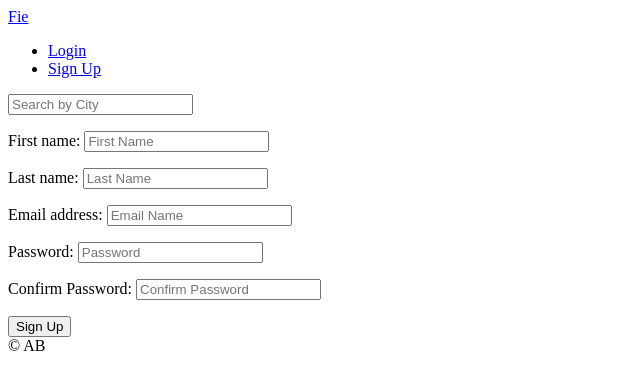
After one commit to bismarkstoney/clone-airbnb, a Django app: page /users/sigup in a window 1280 px wide. The commit adds this page. Shown: the top 390 px of the page, without its empty margins (0-640 px from the left). Run offline with Django 4.2, Linux system fonts and the light colour scheme; parts of the project's set-up code (start-up, migrations or seed data) failed here and were passed over.

Commit message:
added login, signup, lougout and email setup

```diff
--- a/config/urls.py
+++ b/config/urls.py
@@ -7,6 +7,7 @@ from django.conf.urls.static import static
 urlpatterns = [
     path('', include('core.urls', namespace='core')),
     path('rooms/',include('rooms.urls', namespace='rooms') ),
+    path('users/', include('users.urls', namespace='users')),
     path('admin/', admin.site.urls),
 
 
--- a/manage.py
+++ b/manage.py
@@ -2,7 +2,7 @@
 """Django's command-line utility for administrative tasks."""
 import os
 import sys
-
+import dotenv
 
 def main():
     """Run administrative tasks."""
@@ -19,4 +19,5 @@ def main():
 
 
 if __name__ == '__main__':
+    dotenv.read_dotenv()
     main()
--- a/templates/partials/header.html
+++ b/templates/partials/header.html
@@ -1,5 +1,12 @@
 
     <a href="{% url 'core:home' %}">Fie</a>
     <ul>
-        <li><a href="#">Login</a></li>
+    {% if user.is_authenticated %}
+      <li> <a href="{% url 'users:logout' %} ">Logout</a></li>
+      {% else %}
+      <li><a href="{% url 'users:login' %}">Login</a></li>
+      <li><a href="{% url 'users:signup' %}"> Sign Up</a></li>
+    {% endif %}
+
+
     </ul>
--- /dev/null
+++ b/templates/users/signup.html
@@ -0,0 +1,14 @@
+{% extends 'base.html' %}
+
+{% block page_name %}Sign Up{% endblock page_name %}
+
+{% block content %}
+<form action=" {% url 'users:signup' %}"  method='POST'>
+
+    {% csrf_token %}
+
+    {{form.as_p}}
+    <button>Sign Up</button>
+</form>
+
+{% endblock content %}
--- /dev/null
+++ b/users/forms.py
@@ -0,0 +1,65 @@
+
+from cProfile import label
+from django import forms
+from .models import User
+
+
+class LoginForm(forms.Form):
+    email=forms.EmailField()
+    password=forms.CharField(widget=forms.PasswordInput)
+    def clean(self):
+        email = self.cleaned_data.get("email")
+        password = self.cleaned_data.get("password")
+        try:
+            user = User.objects.get(email=email)
+            if user.check_password(password):
+                return self.cleaned_data
+            else:
+                self.add_error("password", forms.ValidationError("Password is wrong"))
+        except User.DoesNotExist:
+            self.add_error("email", forms.ValidationError("User does not exist"))
+
+
+
+class SignUpForm(forms.ModelForm):
+    class Meta:
+        model = User
+        fields = ("first_name", "last_name", "email")
+        widgets = {
+            "first_name": forms.TextInput(attrs={"placeholder": "First Name"}),
+            "last_name": forms.TextInput(attrs={"placeholder": "Last Name"}),
+            "email": forms.EmailInput(attrs={"placeholder": "Email Name"}),
+        }
+
+    password = forms.CharField(
+        widget=forms.PasswordInput(attrs={"placeholder": "Password"})
+    )
+    password1 = forms.CharField(
+        widget=forms.PasswordInput(attrs={"placeholder": "Confirm Password"}), label="Confirm Password"
+    )
+
+    def clean_email(self):
+        email = self.cleaned_data.get("email")
+        try:
+            User.objects.get(email=email)
+            raise forms.ValidationError(
+                "That email is already taken", code="existing_user"
+            )
+        except User.DoesNotExist:
+            return email
+
+    def clean_password1(self):
+        password = self.cleaned_data.get("password")
+        password1 = self.cleaned_data.get("password1")
+        if password != password1:
+            raise forms.ValidationError("Password confirmation does not match")
+        else:
+            return password
+
+    def save(self, *args, **kwargs):
+        user = super().save(commit=False)
+        email = self.cleaned_data.get("email")
+        password = self.cleaned_data.get("password")
+        user.username = email
+        user.set_password(password)
+        user.save()
--- a/users/urls.py
+++ b/users/urls.py
@@ -0,0 +1,11 @@
+from django.urls import path, re_path
+from .views import Login, log_out,Sigup
+
+app_name = 'users'
+
+urlpatterns = [
+    path('login/', Login.as_view(), name='login'),
+    path('logout', log_out, name='logout'),
+    path('sigup',Sigup.as_view(), name='signup' )
+
+]
--- a/users/views.py
+++ b/users/views.py
@@ -1,3 +1,35 @@
-from django.shortcuts import render
+import email
+from django.shortcuts import render, redirect
+from django.urls import reverse, reverse_lazy
+from django.views.generic import FormView
+from django.contrib.auth import authenticate, login, logout
+from .forms import LoginForm, SignUpForm
+# Create your views here.
 
-# Create your views here.
+class Login(FormView):
+
+    template_name = "users/login.html"
+    form_class = LoginForm
+
+    def form_valid(self, form):
+        email = form.cleaned_data["email"]
+        password = form.cleaned_data["password"]
+        user = authenticate(self.request, username=email, password=password)
+        if user is not None:
+            login(self.request, user)
+        return super().form_valid(form)
+
+    def get_success_url(self):
+        next_arg = self.request.GET.get("next")
+        if next_arg is not None:
+            return next_arg
+        else:
+            return reverse("core:home")
+def log_out(request):
+    logout(request)
+    return redirect(reverse('core:home'))
+
+class Sigup(FormView):
+    template_name = "users/signup.html"
+    form_class = SignUpForm
+    success_url=reverse_lazy('core:home')
```
Also changed, not shown: config/settings.py (+6 -1 lines), templates/users/login.html (added, +14 -0 lines), 2 other files.
